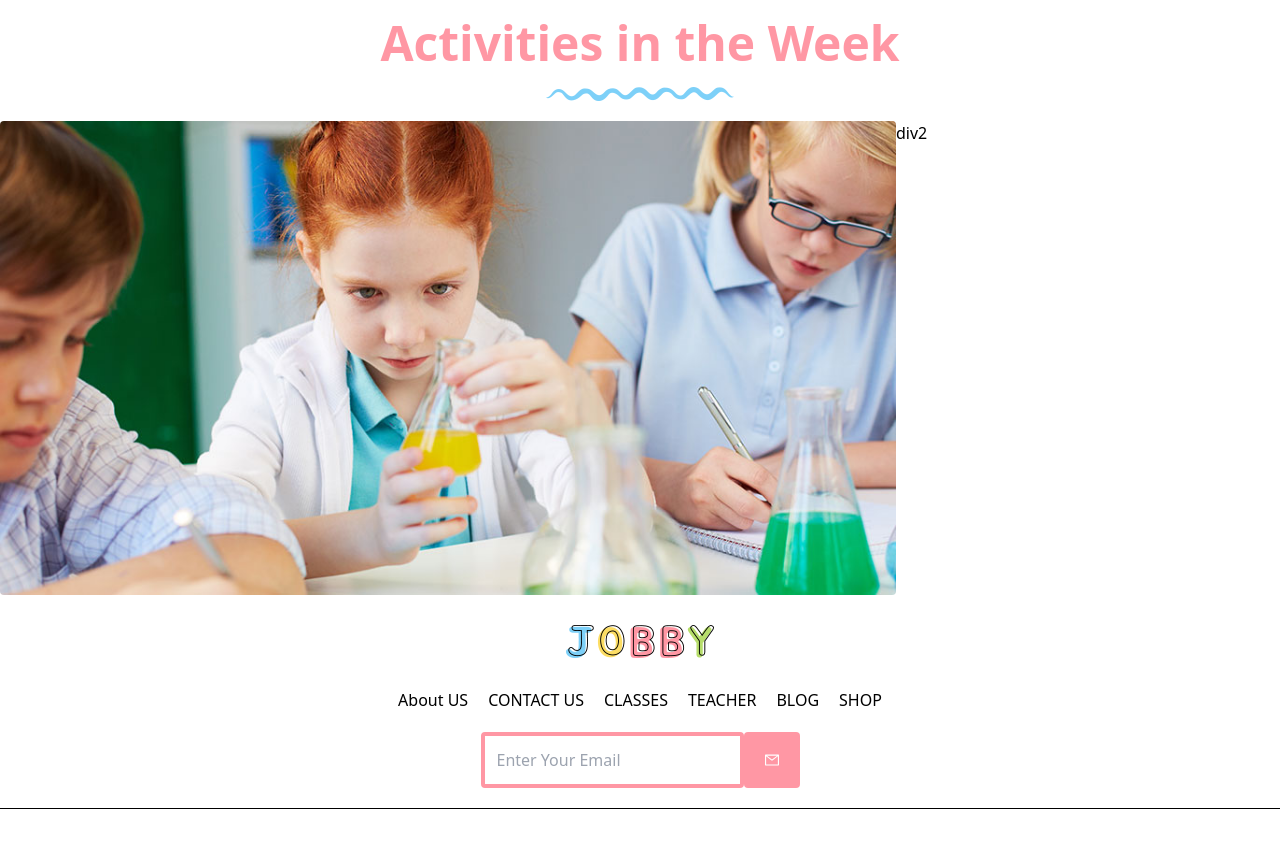
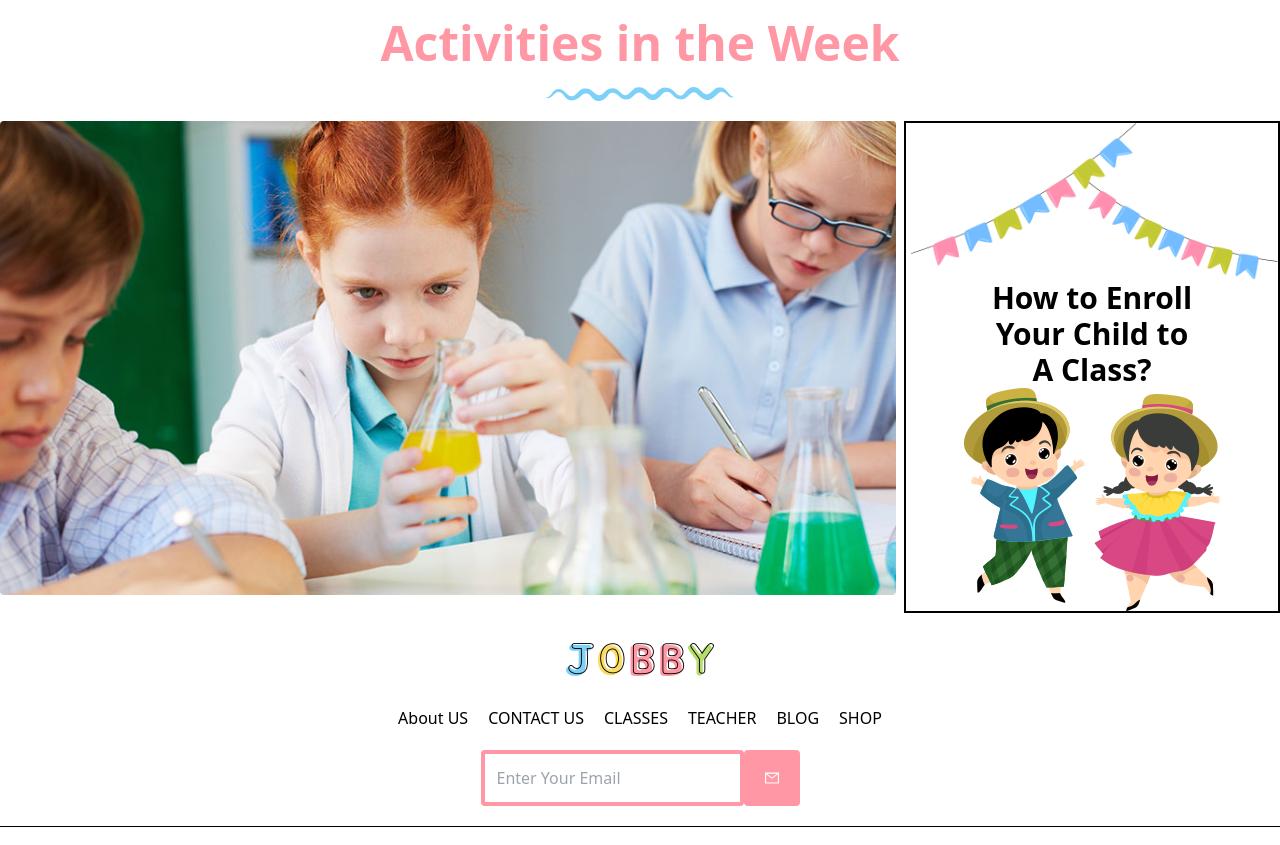
Before and after one commit to naimur202164-rony/Baby-Sitter-React-App, a React (Create React App) app in the folder fontend/: page / in a window 1280 px wide. Shown: the part 1804-2649 px from the top of the page. Built offline with nearby package versions, Linux system fonts and the light colour scheme.

Commit message:
Activites section added

```diff
--- a/fontend/src/pages/Home/Activities/Activites.jsx
+++ b/fontend/src/pages/Home/Activities/Activites.jsx
@@ -1,11 +1,9 @@
 import React from "react";
 import blueline from "../../../assets/line-blue.png";
 import video from "../../../assets/video-01.jpg";
-import Slider from "react-slick";
-import "slick-carousel/slick/slick.css";
-import "slick-carousel/slick/slick-theme.css";
+import flag from "../../../assets/flag.png";
+import dancling from "../../../assets/dancing.png"
 export default function Activites() {
-
   return (
     <div className="container mx-auto">
       <h2 className="text-center :hover-bg-nav text-nav-pink text-5xl font-bold my-5">
@@ -14,20 +12,29 @@ export default function Activites() {
       <div className="h-auto max-w-full  flex justify-center my-5">
         <img src={blueline} alt="" />
       </div>
-      <div className=" lg:flex  ">
+      <div className=" lg:flex ">
         <div className="flex-1">
           <div className="h-auto max-w-full ">
             <img className="rounded" src={video} alt="" />
-            <div>
-
+            <div></div>
+          </div>
+          <div></div>
+        </div>
+        <div className="  lg:w-96 w-full pl-2 ">
+          <div className="border-2">
+            <div className="pl-1 h-auto max-w-full">
+              <img src={flag} alt="" />
+            </div>
+            <div className="text-center font-bold text-3xl">
+              <h2>
+                How to Enroll
+                <br />
+                Your Child to
+                <br /> A Class?
+              </h2>
+              <div className="h-auto max-w-full flex justify-center"><img src={dancling} alt=""/> </div>
             </div>
           </div>
-          <div>
-
-          </div>
-        </div>
-        <div className="  lg:w-96 w-full ">
-          <h1>div2</h1>
         </div>
       </div>
     </div>
```
